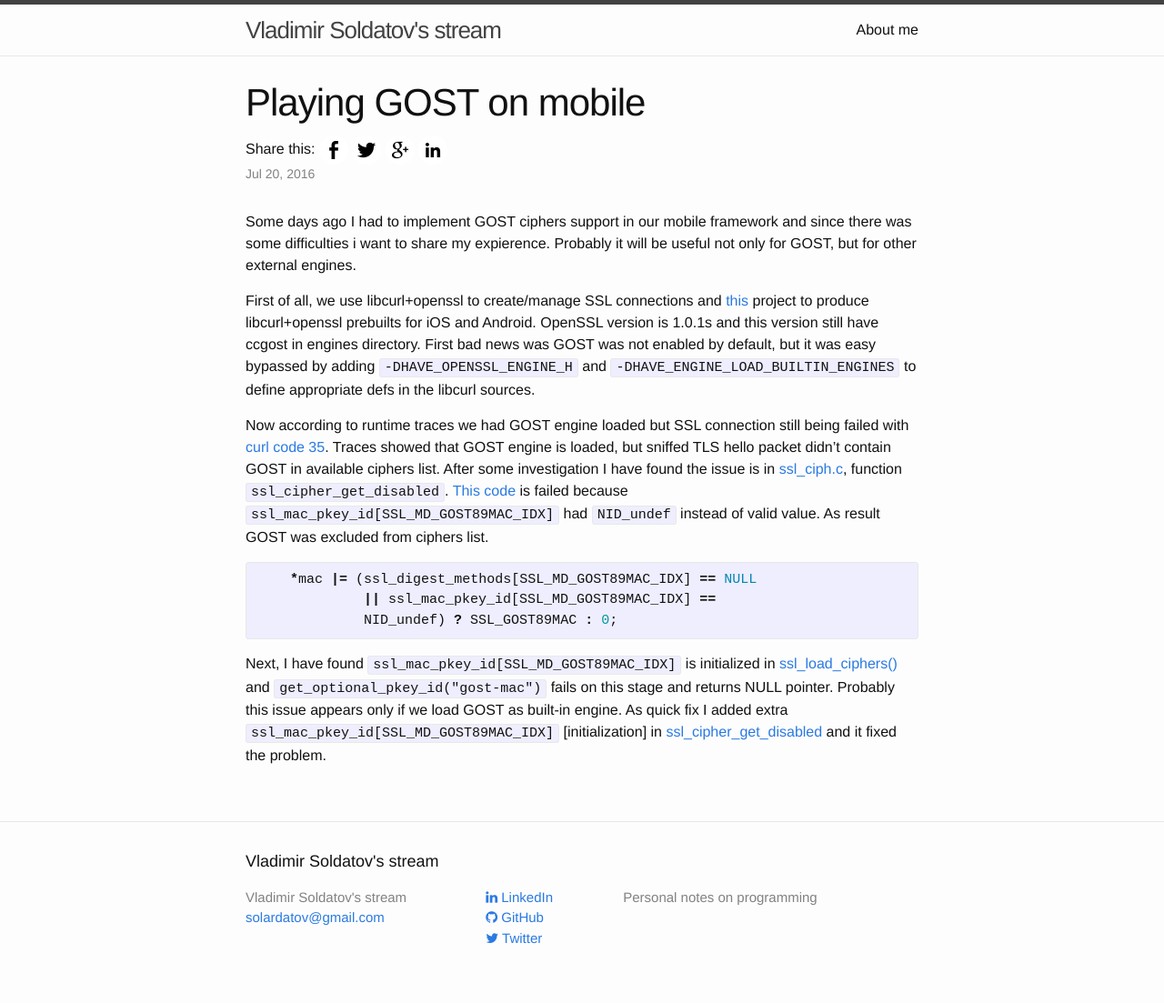
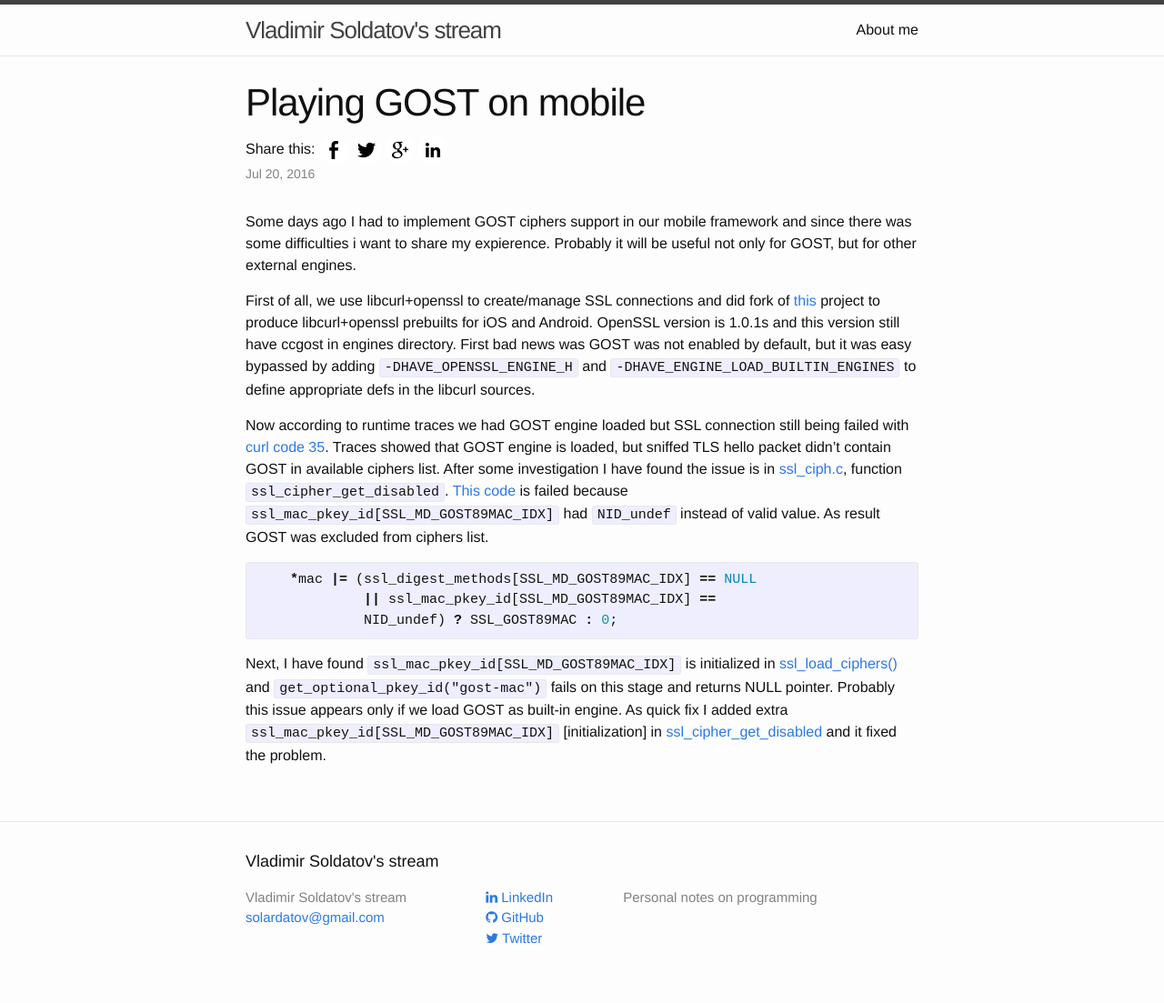
Before and after one commit to solardatov/solardatov.github.io, a Jekyll site: the page built from _posts/2016-07-20-gost-pain.markdown, in a window 1280 px wide. Shown: the whole page at 91% size. Built offline with Jekyll 4.4.1, drawn with Linux system fonts in a browser that asks for light colours; nearby versions of some CDN libraries; comment, search, counter and statistics services are not loaded.

Commit message:
ui fixes

```diff
--- a/_posts/2016-07-20-gost-pain.markdown
+++ b/_posts/2016-07-20-gost-pain.markdown
@@ -10,7 +10,7 @@ comments: true
 Some days ago I had to implement GOST ciphers support in our mobile framework and since there was some difficulties i want to share my expierence. Probably it will be useful not only for GOST, but for other external engines.
 <!--more-->
 
-First of all, we use libcurl+openssl to create/manage SSL connections and [this] project to produce libcurl+openssl prebuilts for iOS and Android. OpenSSL version is 1.0.1s and this version still have ccgost in engines directory. First bad news was GOST was not enabled by default, but it was easy bypassed by adding `-DHAVE_OPENSSL_ENGINE_H` and `-DHAVE_ENGINE_LOAD_BUILTIN_ENGINES` to define appropriate defs in the libcurl sources.
+First of all, we use libcurl+openssl to create/manage SSL connections and did fork of [this] project to produce libcurl+openssl prebuilts for iOS and Android. OpenSSL version is 1.0.1s and this version still have ccgost in engines directory. First bad news was GOST was not enabled by default, but it was easy bypassed by adding `-DHAVE_OPENSSL_ENGINE_H` and `-DHAVE_ENGINE_LOAD_BUILTIN_ENGINES` to define appropriate defs in the libcurl sources.
 
 Now according to runtime traces we had GOST engine loaded but SSL connection still being failed with [curl code 35]. Traces showed that GOST engine is loaded, but sniffed TLS hello packet didn't contain GOST in available ciphers list. After some investigation I have found the issue is in [ssl_ciph.c], function `ssl_cipher_get_disabled`. [This code] is failed because `ssl_mac_pkey_id[SSL_MD_GOST89MAC_IDX]` had `NID_undef` instead of valid value. As result GOST was excluded from ciphers list.
 
```
